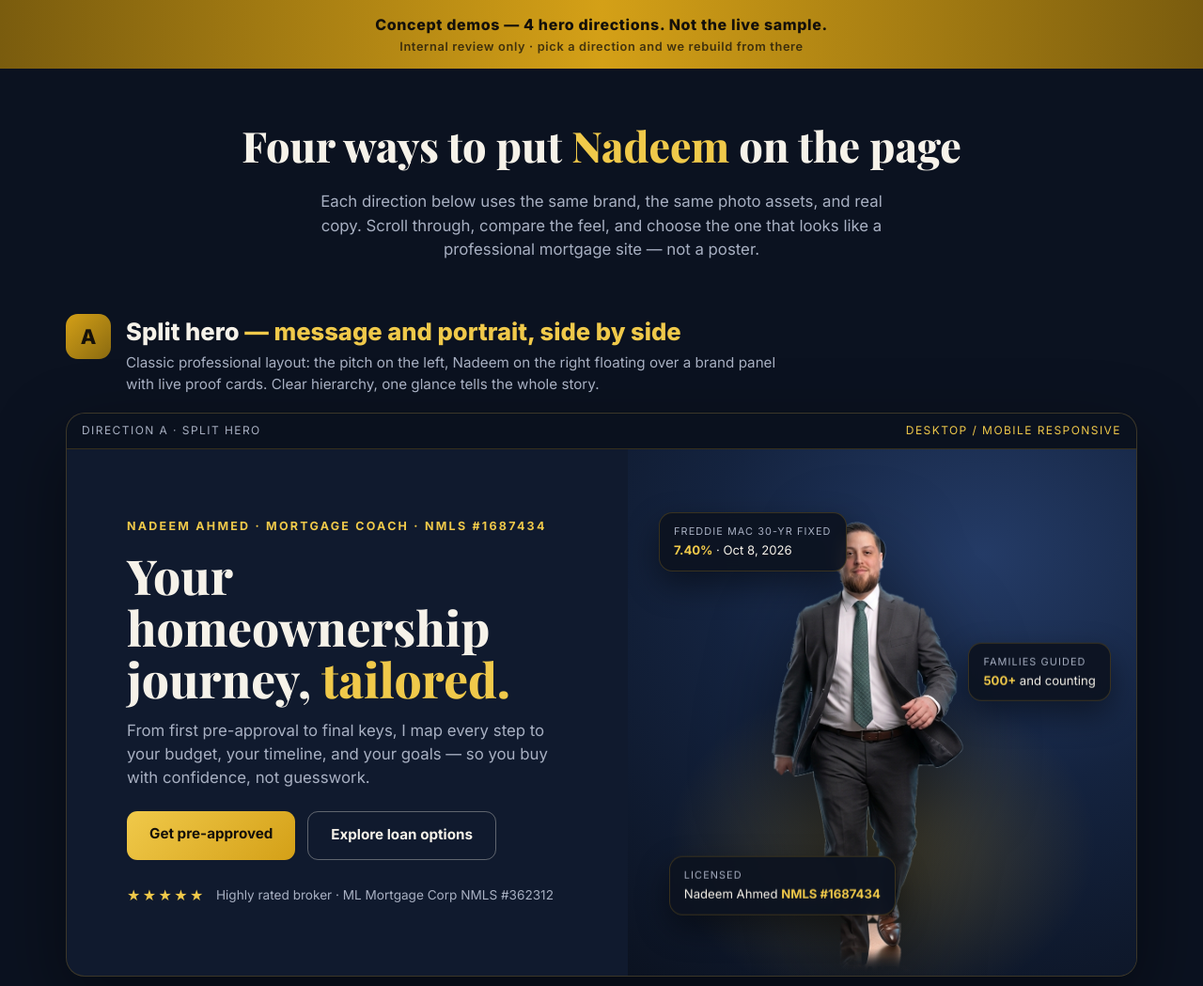
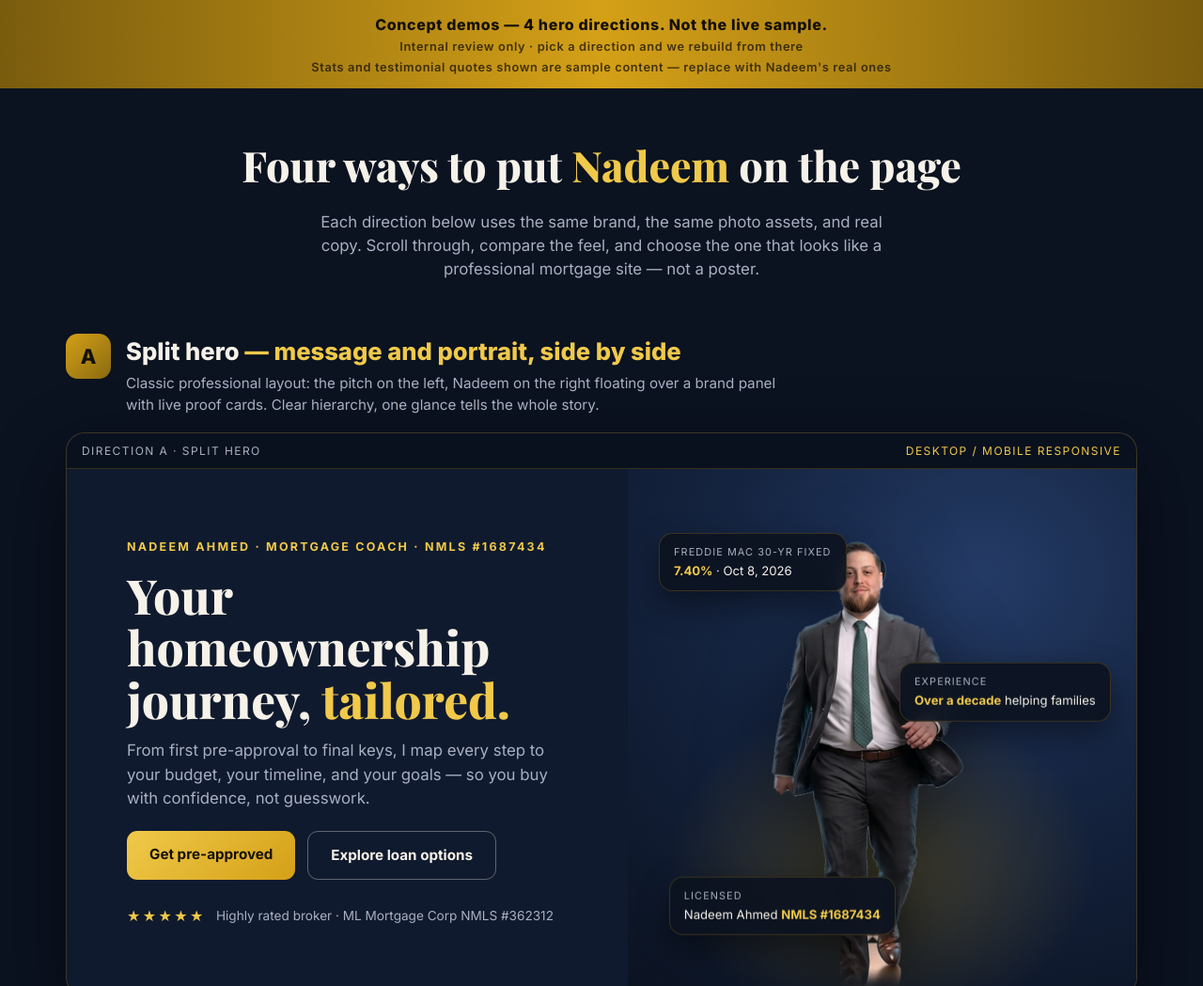
Before and after one commit to mlmortgagecorp-coder/nadeem-mortgage-sample, a plain HTML site: page directions/index.html in a window 1280 px wide. Shown: the top 1049 px of the page at 94% size. Drawn offline with nearby package versions, Linux system fonts and the light colour scheme.

Commit message:
Demo page: sample-content disclaimer + replace 500+ claims with 'over a decade'

```diff
--- a/directions/index.html
+++ b/directions/index.html
@@ -166,6 +166,7 @@
 <div class="concept-banner">
   Concept demos &mdash; 4 hero directions. Not the live sample.
   <small>Internal review only &middot; pick a direction and we rebuild from there</small>
+  <small>Stats and testimonial quotes shown are sample content &mdash; replace with Nadeem's real ones</small>
 </div>
 
 <header class="page-head">
@@ -201,7 +202,7 @@
       <div class="a-visual reveal">
         <img class="cutout" src="../nadeem-walking-cutout.png" alt="Nadeem Ahmed, Mortgage Coach">
         <div class="float-card fc-rate"><span class="lbl">Freddie Mac 30-yr fixed</span><b>7.40%</b> &middot; Oct 8, 2026</div>
-        <div class="float-card fc-fam"><span class="lbl">Families guided</span><b>500+</b> and counting</div>
+        <div class="float-card fc-fam"><span class="lbl">Experience</span><b>Over a decade</b> helping families</div>
         <div class="float-card fc-nmls"><span class="lbl">Licensed</span>Nadeem Ahmed <b>NMLS #1687434</b></div>
       </div>
     </div>
@@ -230,7 +231,7 @@
         <img src="../nadeem-walking-cutout.png" alt="Nadeem Ahmed, Mortgage Coach">
       </div>
       <div class="b-tag reveal">
-        <p>The coach behind 500+ confident homebuyers. Purchase, refinance, and second mortgages &mdash; mapped to your budget.</p>
+        <p>Helping families for over a decade. Purchase, refinance, and second mortgages &mdash; mapped to your budget.</p>
         <div class="cta-row">
           <a class="btn btn-gold" href="#dir-b" onclick="return false">Start your pre-approval</a>
         </div>
@@ -258,7 +259,7 @@
       <div class="cta-row reveal">
         <a class="btn btn-gold" href="#dir-c" onclick="return false">Estimate my payment</a>
       </div>
-      <div class="c-proof reveal"><span><b>500+</b> families guided</span><span><b>&#9733;&#9733;&#9733;&#9733;&#9733;</b> rated broker</span><span><b>20+</b> loan programs</span></div>
+      <div class="c-proof reveal"><span><b>Over a decade</b> helping families</span><span><b>&#9733;&#9733;&#9733;&#9733;&#9733;</b> rated broker</span><span><b>20+</b> loan programs</span></div>
     </div>
     <div class="c-about">
       <div class="c-about-grid">
@@ -318,6 +319,7 @@
 
 <footer class="page-foot">
   Concept demos for internal review &mdash; not the live sample.<br>
+  Stats and testimonial quotes shown are sample content &mdash; replace with Nadeem's real ones.<br>
   Nadeem Ahmed NMLS #1687434 &middot; ML Mortgage Corp NMLS #362312
 </footer>
 
```
